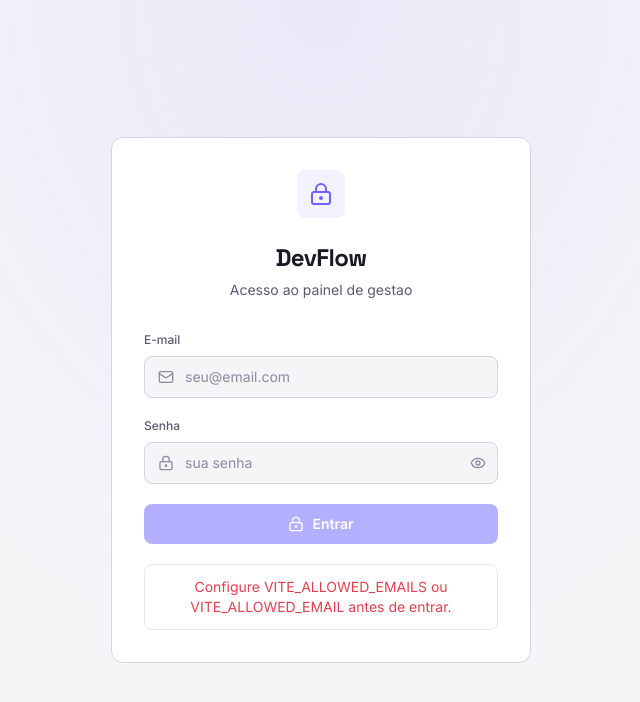
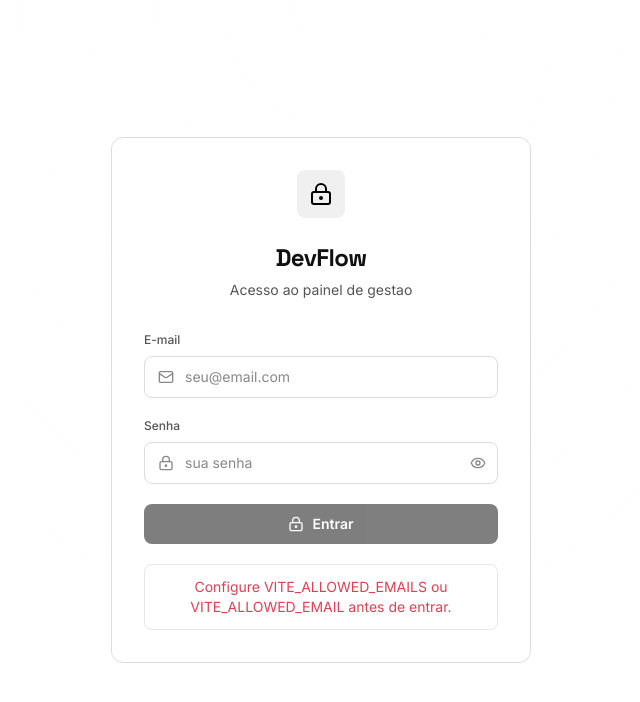
Before and after one commit to mohamedsillahhh-cloud/DevFlow, a React (Vite) app in the folder web/: page /login in a window 1280 px wide. Shown: the top 702 px of the page, without its empty margins (319-959 px from the left). Built offline with nearby package versions, Linux system fonts and the light colour scheme; no server answers.

Commit message:
fix: paleta B&W pura - removido roxo da interface, brand = white/black, sem accent colors

```diff
--- a/web/src/components/status-badge.tsx
+++ b/web/src/components/status-badge.tsx
@@ -16,7 +16,7 @@ const STATUS_STYLES: Record<
     icon: CheckCircle2,
   },
   em_andamento: {
-    className: 'bg-[rgba(108,99,255,0.12)] text-[var(--color-info)]',
+    className: 'bg-[rgba(255,255,255,0.08)] text-[var(--text-primary)]',
     icon: CircleDashed,
   },
   pago: {
@@ -24,7 +24,7 @@ const STATUS_STYLES: Record<
     icon: CheckCircle2,
   },
   pago_parcial: {
-    className: 'bg-[rgba(155,138,255,0.12)] text-[var(--color-violet)]',
+    className: 'bg-[rgba(255,255,255,0.08)] text-[var(--text-primary)]',
     icon: AlertTriangle,
   },
   pendente: {
--- a/web/src/index.css
+++ b/web/src/index.css
@@ -8,66 +8,61 @@
 html[data-theme='dark'] {
   color-scheme: dark;
   font-family: 'Inter', system-ui, sans-serif;
-  background: #0A0A0F;
-  color: #F0F0F5;
-  --bg-canvas: #0A0A0F;
-  --bg-shell: rgba(10, 10, 15, 0.94);
-  --surface-1: #111118;
-  --surface-2: #1A1A24;
-  --surface-3: #22222E;
+  background: #000;
+  color: #F0F0F0;
+  --bg-canvas: #000;
+  --bg-shell: rgba(0, 0, 0, 0.94);
+  --surface-1: #0D0D0D;
+  --surface-2: #1A1A1A;
+  --surface-3: #262626;
   --surface-soft: rgba(255, 255, 255, 0.04);
-  --border-subtle: #2A2A3A;
-  --border-strong: #3A3A4E;
-  --text-primary: #F0F0F5;
-  --text-secondary: #8888A0;
-  --text-muted: #6B6B80;
-  --brand: #6C63FF;
-  --brand-strong: #7B73FF;
-  --brand-soft: rgba(108, 99, 255, 0.12);
-  --inverted-surface: #6C63FF;
-  --inverted-text: #FFFFFF;
-  --chart-grid: #2A2A3A;
-  --chart-guideline: #3A3A4E;
+  --border-subtle: #222;
+  --border-strong: #333;
+  --text-primary: #F0F0F0;
+  --text-secondary: #999;
+  --text-muted: #666;
+  --brand: #FFF;
+  --brand-strong: #F0F0F0;
+  --brand-soft: rgba(255, 255, 255, 0.08);
+  --inverted-surface: #FFF;
+  --inverted-text: #000;
+  --chart-grid: #222;
+  --chart-guideline: #333;
   --color-success: #00D4AA;
   --color-danger: #FF4757;
   --color-warning: #FFA500;
-  --color-info: #6C63FF;
-  --color-violet: #9B8AFF;
-  --color-pink: #FF6B9D;
-  --color-lime: #5EEAD4;
-  --shadow-panel: 0 0 0 1px #2A2A3A;
-  --shadow-soft: 0 0 0 1px #2A2A3A;
+  --color-info: #999;
+  --shadow-panel: 0 0 0 1px #222;
+  --shadow-soft: 0 0 0 1px #222;
 }
 
 html[data-theme='light'] {
   color-scheme: light;
-  background: #F5F5F8;
-  color: #1A1A24;
-  --bg-canvas: #F5F5F8;
-  --bg-shell: rgba(245, 245, 248, 0.94);
-  --surface-1: #FFFFFF;
-  --surface-2: #F0F0F4;
-  --surface-3: #E8E8EE;
-  --surface-soft: rgba(0, 0, 0, 0.035);
-  --border-subtle: #D4D4E0;
-  --border-strong: #B8B8CC;
-  --text-primary: #1A1A24;
-  --text-secondary: #5A5A70;
-  --text-muted: #8A8AA0;
-  --brand: #6C63FF;
-  --brand-strong: #5A52E0;
-  --brand-soft: rgba(108, 99, 255, 0.08);
-  --inverted-surface: #6C63FF;
-  --inverted-text: #FFFFFF;
-  --chart-grid: #D4D4E0;
-  --chart-guideline: #B8B8CC;
+  font-family: 'Inter', system-ui, sans-serif;
+  background: #FFF;
+  color: #111;
+  --bg-canvas: #FFF;
+  --bg-shell: rgba(255, 255, 255, 0.94);
+  --surface-1: #FFF;
+  --surface-2: #F5F5F5;
+  --surface-3: #EBEBEB;
+  --surface-soft: rgba(0, 0, 0, 0.03);
+  --border-subtle: #DDD;
+  --border-strong: #CCC;
+  --text-primary: #111;
+  --text-secondary: #555;
+  --text-muted: #888;
+  --brand: #000;
+  --brand-strong: #111;
+  --brand-soft: rgba(0, 0, 0, 0.06);
+  --inverted-surface: #000;
+  --inverted-text: #FFF;
+  --chart-grid: #DDD;
+  --chart-guideline: #CCC;
   --color-success: #00A37A;
   --color-danger: #E04050;
   --color-warning: #CC8400;
-  --color-info: #6C63FF;
-  --color-violet: #7B6AE0;
-  --color-pink: #D45A8A;
-  --color-lime: #3BC4B0;
+  --color-info: #555;
   --shadow-panel: 0 1px 3px rgba(0, 0, 0, 0.06), 0 0 0 1px rgba(0, 0, 0, 0.04);
   --shadow-soft: 0 1px 2px rgba(0, 0, 0, 0.04), 0 0 0 1px rgba(0, 0, 0, 0.04);
 }
@@ -117,7 +112,7 @@ a {
 }
 
 ::selection {
-  background: rgba(108, 99, 255, 0.2);
+  background: rgba(255, 255, 255, 0.12);
 }
 
 ::-webkit-scrollbar {
--- a/web/src/pages/login-page.tsx
+++ b/web/src/pages/login-page.tsx
@@ -33,7 +33,7 @@ export function LoginPage() {
 
   return (
     <div className="relative flex min-h-screen items-center justify-center bg-[var(--bg-canvas)] px-4">
-      <div className="pointer-events-none fixed inset-0 bg-[radial-gradient(ellipse_at_top,rgba(108,99,255,0.08),transparent_60%)]" />
+      <div className="pointer-events-none fixed inset-0 bg-[radial-gradient(ellipse_at_top,rgba(255,255,255,0.03),transparent_60%)]" />
 
       <div className="relative w-[420px] max-w-full rounded-xl border border-[var(--border-subtle)] bg-[var(--surface-1)] p-8">
         <div className="mx-auto mb-6 flex h-12 w-12 items-center justify-center rounded-lg bg-[var(--brand-soft)]">
```
